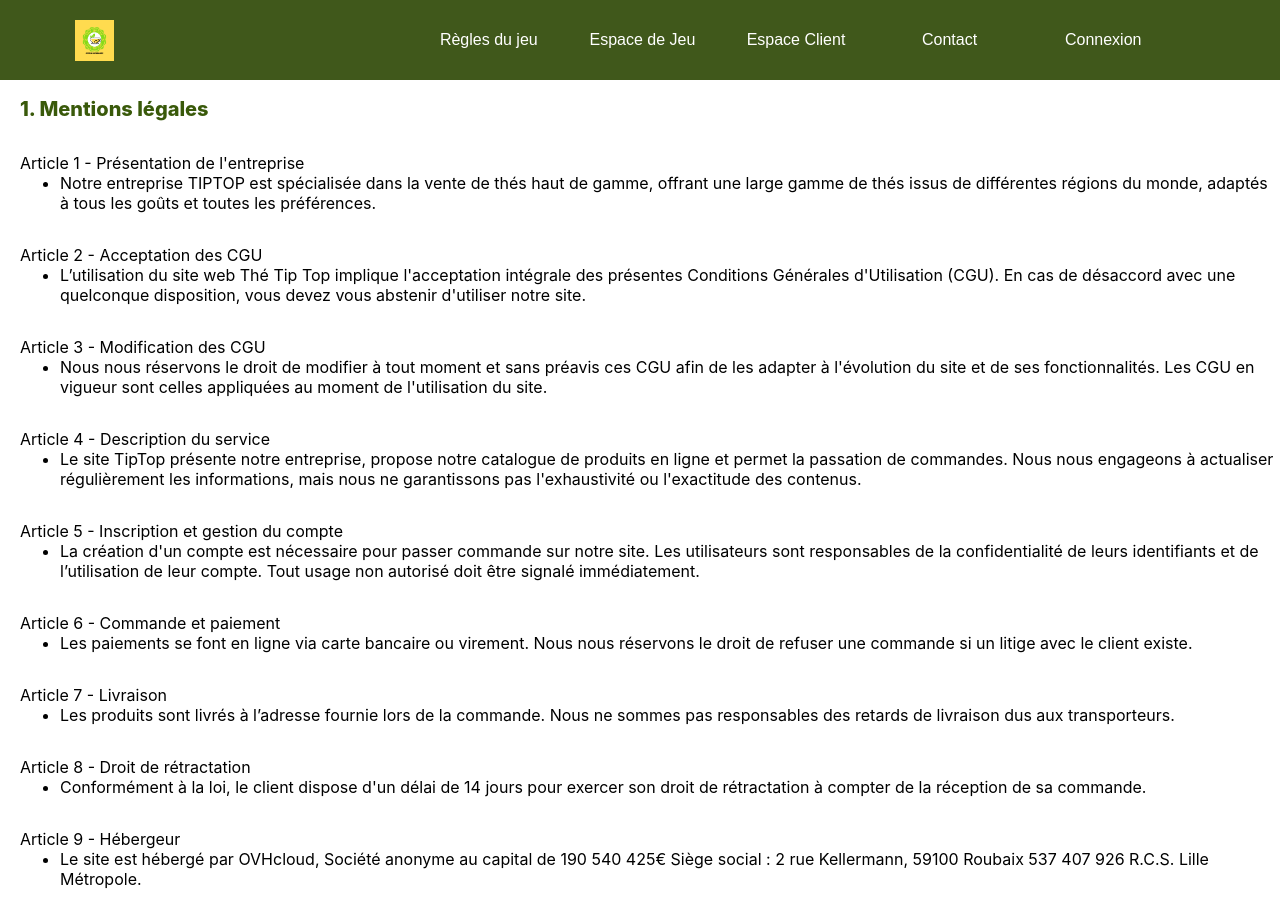
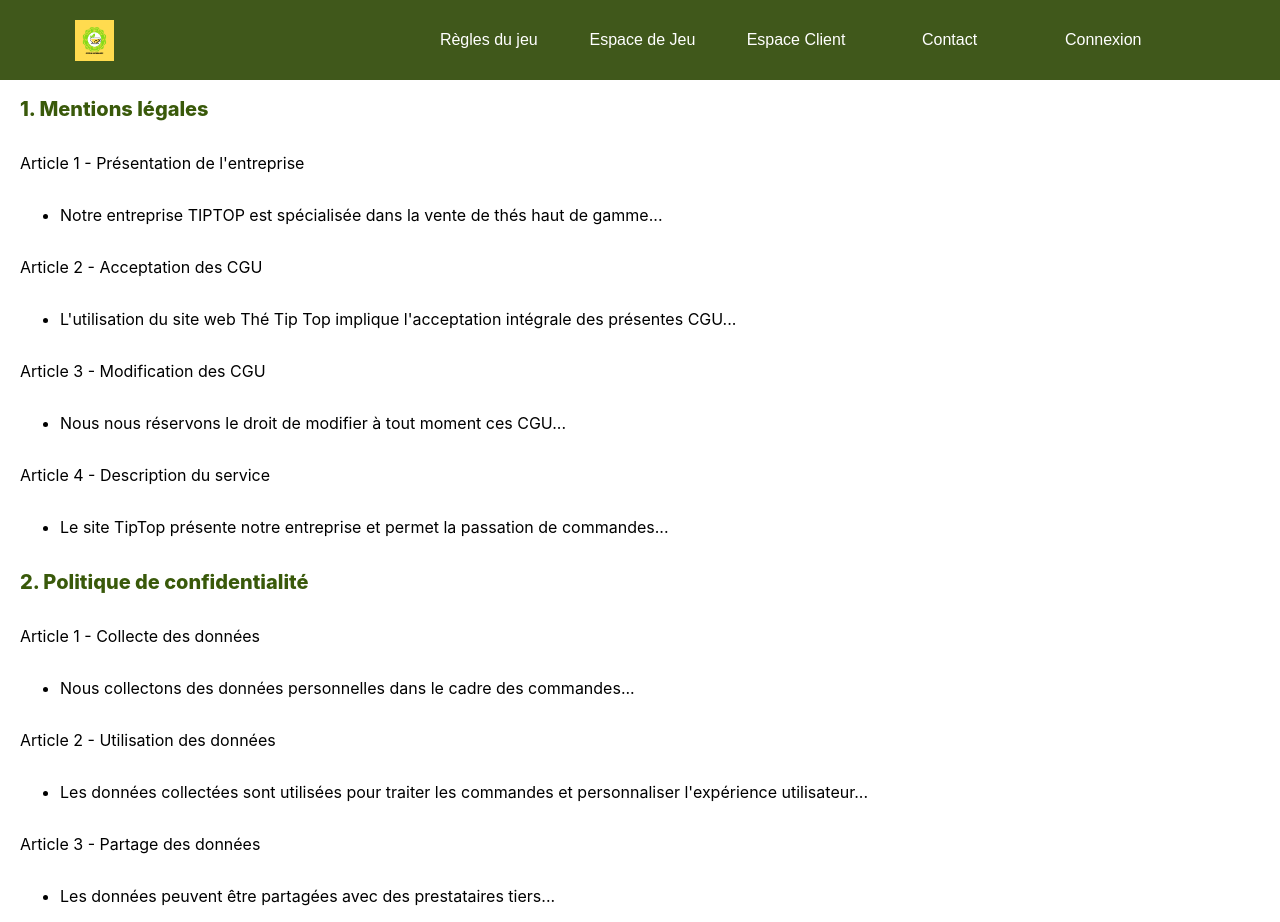
Before and after one commit to thetiptop123/tip_top_game, a React (Create React App) app in the folder frontend/: page /legalites in a window 1280 px wide. Shown: the top 922 px of the page. Built offline with nearby package versions, Linux system fonts and the light colour scheme.

Commit message:
Conflits du  merge de Lagalites résolu : Updated

```diff
--- a/frontend/src/containers/Footer/index.jsx
+++ b/frontend/src/containers/Footer/index.jsx
@@ -54,7 +54,7 @@ export default function Footer() {
           <p>Abonnez-vous pour recevoir nos offres exclusives :</p>
           <form style={{ display: 'flex', flexDirection: 'column', alignItems: 'flex-start' }}>
             <input type="email" placeholder="Votre adresse email" required style={{ padding: '10px', marginBottom: '10px', width: '100%' }} />
-            <button type="submit" style={{ padding: '10px 20px', backgroundColor: '#000', color: '#fff', width: '100%' }}>S'abonner à la Newsletter</button>
+            <button type="submit" style={{ padding: '10px 20px', backgroundColor: '#000', color: '#fff', width: '100%' }}>S&apos;abonner à la Newsletter</button>
           </form>
         </div>
 
--- a/frontend/src/containers/Legalites/index.jsx
+++ b/frontend/src/containers/Legalites/index.jsx
@@ -3,72 +3,44 @@ import Colors from "../../utils/constants/colors";
 
 const Legalites = () => {
   return (
-    <div style={{ marginLeft: 20 }}>
+    <div style={{ paddingLeft: 20 }}>
       <div style={{ display: 'flex', flexDirection: 'column', justifyContent: 'center', alignItems: 'flex-start' }}>
         <h2 id="Conditions" style={{ fontWeight: 800, fontSize: 20, color: Colors.darkGreen }}>1. Mentions légales</h2>
-        <p style={{ marginBottom: 0 }}>Article 1 - Présentation de l'entreprise</p>
-        <ul style={{ marginTop: 0 }}>
-          <li>Notre entreprise TIPTOP est spécialisée dans la vente de thés haut de gamme, offrant une large gamme de thés issus de différentes régions du monde, adaptés à tous les goûts et toutes les préférences.</li>
+        <p>Article 1 - Présentation de l&apos;entreprise</p>
+        <ul>
+          <li>Notre entreprise TIPTOP est spécialisée dans la vente de thés haut de gamme...</li>
         </ul>
-        <p style={{ marginBottom: 0 }}>Article 2 - Acceptation des CGU</p>
-        <ul style={{ marginTop: 0 }}>
-          <li>L’utilisation du site web Thé Tip Top implique l'acceptation intégrale des présentes Conditions Générales d'Utilisation (CGU). En cas de désaccord avec une quelconque disposition, vous devez vous abstenir d'utiliser notre site.</li>
+        <p>Article 2 - Acceptation des CGU</p>
+        <ul>
+          <li>L&apos;utilisation du site web Thé Tip Top implique l&apos;acceptation intégrale des présentes CGU...</li>
         </ul>
-        <p style={{ marginBottom: 0 }}>Article 3 - Modification des CGU</p>
-        <ul style={{ marginTop: 0 }}>
-          <li>Nous nous réservons le droit de modifier à tout moment et sans préavis ces CGU afin de les adapter à l'évolution du site et de ses fonctionnalités. Les CGU en vigueur sont celles appliquées au moment de l'utilisation du site.</li>
+        <p>Article 3 - Modification des CGU</p>
+        <ul>
+          <li>Nous nous réservons le droit de modifier à tout moment ces CGU...</li>
         </ul>
-        <p style={{ marginBottom: 0 }}>Article 4 - Description du service</p>
-        <ul style={{ marginTop: 0 }}>
-          <li>Le site TipTop présente notre entreprise, propose notre catalogue de produits en ligne et permet la passation de commandes. Nous nous engageons à actualiser régulièrement les informations, mais nous ne garantissons pas l'exhaustivité ou l'exactitude des contenus.</li>
-        </ul>
-        <p style={{ marginBottom: 0 }}>Article 5 - Inscription et gestion du compte</p>
-        <ul style={{ marginTop: 0 }}>
-          <li>La création d'un compte est nécessaire pour passer commande sur notre site. Les utilisateurs sont responsables de la confidentialité de leurs identifiants et de l’utilisation de leur compte. Tout usage non autorisé doit être signalé immédiatement.</li>
-        </ul>
-        <p style={{ marginBottom: 0 }}>Article 6 - Commande et paiement</p>
-        <ul style={{ marginTop: 0 }}>
-          <li>Les paiements se font en ligne via carte bancaire ou virement. Nous nous réservons le droit de refuser une commande si un litige avec le client existe.</li>
-        </ul>
-        <p style={{ marginBottom: 0 }}>Article 7 - Livraison</p>
-        <ul style={{ marginTop: 0 }}>
-          <li>Les produits sont livrés à l’adresse fournie lors de la commande. Nous ne sommes pas responsables des retards de livraison dus aux transporteurs.</li>
-        </ul>
-        <p style={{ marginBottom: 0 }}>Article 8 - Droit de rétractation</p>
-        <ul style={{ marginTop: 0 }}>
-          <li>Conformément à la loi, le client dispose d'un délai de 14 jours pour exercer son droit de rétractation à compter de la réception de sa commande.</li>
-        </ul>
-        <p style={{ marginBottom: 0 }}>Article 9 - Hébergeur</p>
-        <ul style={{ marginTop: 0 }}>
-          <li>Le site est hébergé par OVHcloud, Société anonyme au capital de 190 540 425€ Siège social : 2 rue Kellermann, 59100 Roubaix 537 407 926 R.C.S. Lille Métropole.</li>
-        </ul>
-        <p style={{ marginBottom: 0 }}>Article 10 - Liens hypertextes</p>
-        <ul style={{ marginTop: 0 }}>
-          <li>Les liens hypertextes présents sur le site renvoyant vers des sites externes n’engagent pas la responsabilité de TIPTOP.</li>
+        <p>Article 4 - Description du service</p>
+        <ul>
+          <li>Le site TipTop présente notre entreprise et permet la passation de commandes...</li>
         </ul>
       </div>
 
       <div style={{ display: 'flex', flexDirection: 'column', justifyContent: 'center', alignItems: 'flex-start' }}>
-        <h2 id="Politiques" style={{ fontWeight: 800, fontSize: 20, color: Colors.darkGreen }}>2. Politique de confidentialité et protection des données</h2>
-        <p style={{ marginBottom: 0 }}>Article 1 - Collecte des données</p>
-        <ul style={{ marginTop: 0 }}>
-          <li>Nous collectons des données personnelles dans le cadre des commandes, des inscriptions aux newsletters et des comptes utilisateurs.</li>
+        <h2 id="Politiques" style={{ fontWeight: 800, fontSize: 20, color: Colors.darkGreen }}>2. Politique de confidentialité</h2>
+        <p>Article 1 - Collecte des données</p>
+        <ul>
+          <li>Nous collectons des données personnelles dans le cadre des commandes...</li>
         </ul>
-        <p style={{ marginBottom: 0 }}>Article 2 - Utilisation des données</p>
-        <ul style={{ marginTop: 0 }}>
-          <li>Les données collectées sont utilisées pour traiter les commandes, fournir des services et personnaliser l’expérience utilisateur.</li>
+        <p>Article 2 - Utilisation des données</p>
+        <ul>
+          <li>Les données collectées sont utilisées pour traiter les commandes et personnaliser l&apos;expérience utilisateur...</li>
         </ul>
-        <p style={{ marginBottom: 0 }}>Article 3 - Partage des données</p>
-        <ul style={{ marginTop: 0 }}>
-          <li>Les données peuvent être partagées avec des prestataires tiers (livraison, paiement) pour assurer le bon déroulement des commandes.</li>
+        <p>Article 3 - Partage des données</p>
+        <ul>
+          <li>Les données peuvent être partagées avec des prestataires tiers...</li>
         </ul>
-        <p style={{ marginBottom: 0 }}>Article 4 - Droit d'accès et de rectification</p>
-        <ul style={{ marginTop: 0 }}>
-          <li>Conformément à la loi informatique et libertés, vous avez un droit d’accès, de rectification et de suppression des données vous concernant.</li>
-        </ul>
-        <p style={{ marginBottom: 0 }}>Article 5 - Cookies</p>
-        <ul style={{ marginTop: 0 }}>
-          <li>Le site utilise des cookies pour améliorer la navigation et analyser le trafic. Vous pouvez configurer votre navigateur pour refuser les cookies.</li>
+        <p>Article 4 - Droit d&apos;accès et de rectification</p>
+        <ul>
+          <li>Conformément à la loi informatique et libertés, vous avez un droit d&apos;accès...</li>
         </ul>
       </div>
     </div>
```
